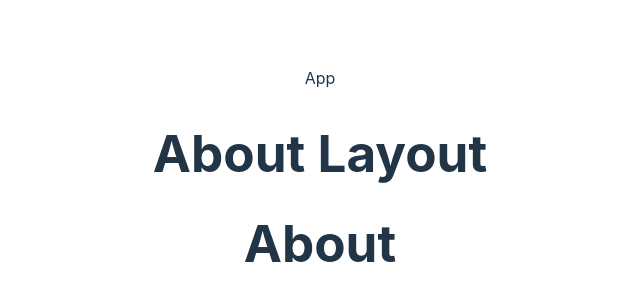
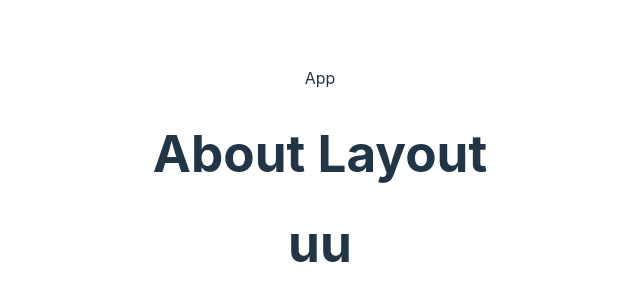
Before and after one commit to viveksanthosh/react-router-6-practice, a React (Vite) app: page /about in a window 1280 px wide. Shown: the part 222-522 px from the top of the page, without its empty margins (320-960 px from the left). Built offline with nearby package versions, Linux system fonts and the light colour scheme.

Commit message:
feat: added context

```diff
--- a/src/About.tsx
+++ b/src/About.tsx
@@ -1,10 +1,11 @@
 // generate placeholder jsx
 
-import { useParams } from "react-router-dom";
+import { useOutletContext, useParams } from "react-router-dom";
 
 export default function About() {
+  const outlet = useOutletContext();
   const params = useParams();
-  console.log({ params });
+  console.log({ outlet });
 
-  return <h1>About</h1>;
+  return <h1>{(outlet as any)?.hey}</h1>;
 }
--- a/src/AboutLayout.tsx
+++ b/src/AboutLayout.tsx
@@ -8,7 +8,7 @@ export default function About(props: any) {
   return (
     <>
       <h1>About Layout</h1>
-      <Outlet></Outlet>
+      <Outlet context={{ hey: "uu" }}></Outlet>
     </>
   );
 }
```
